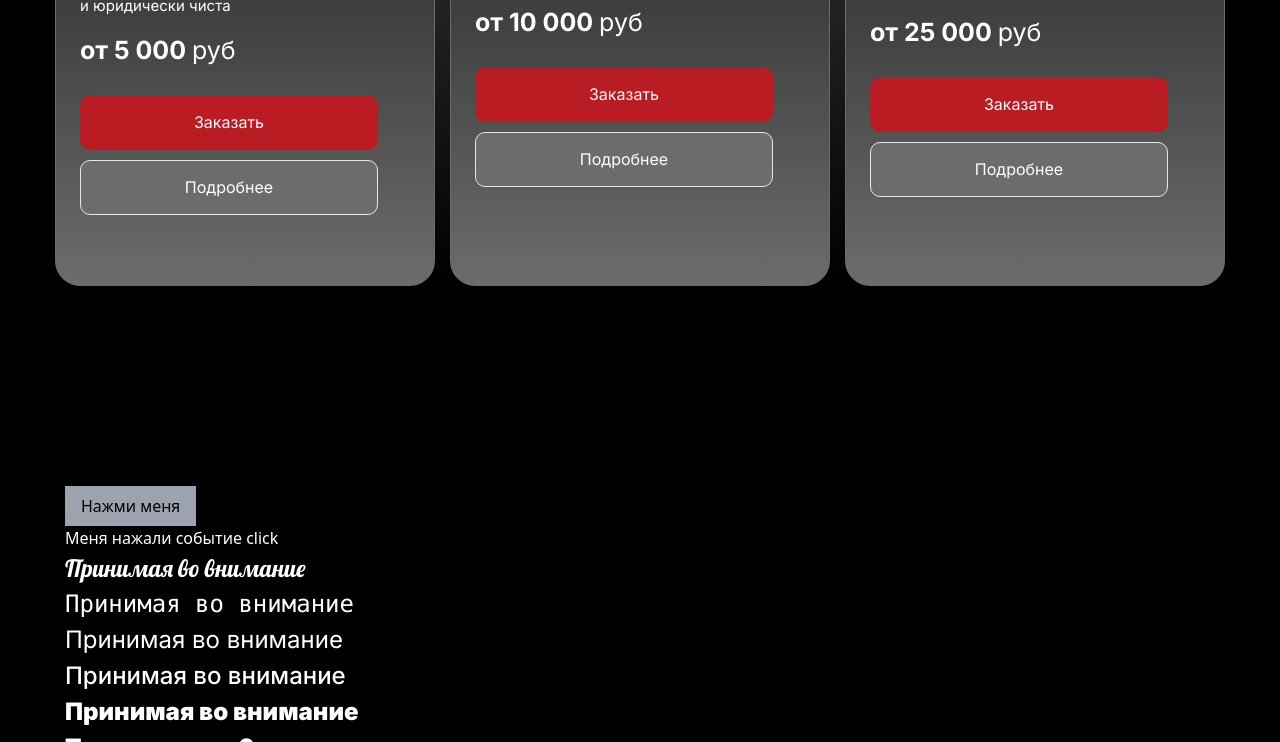
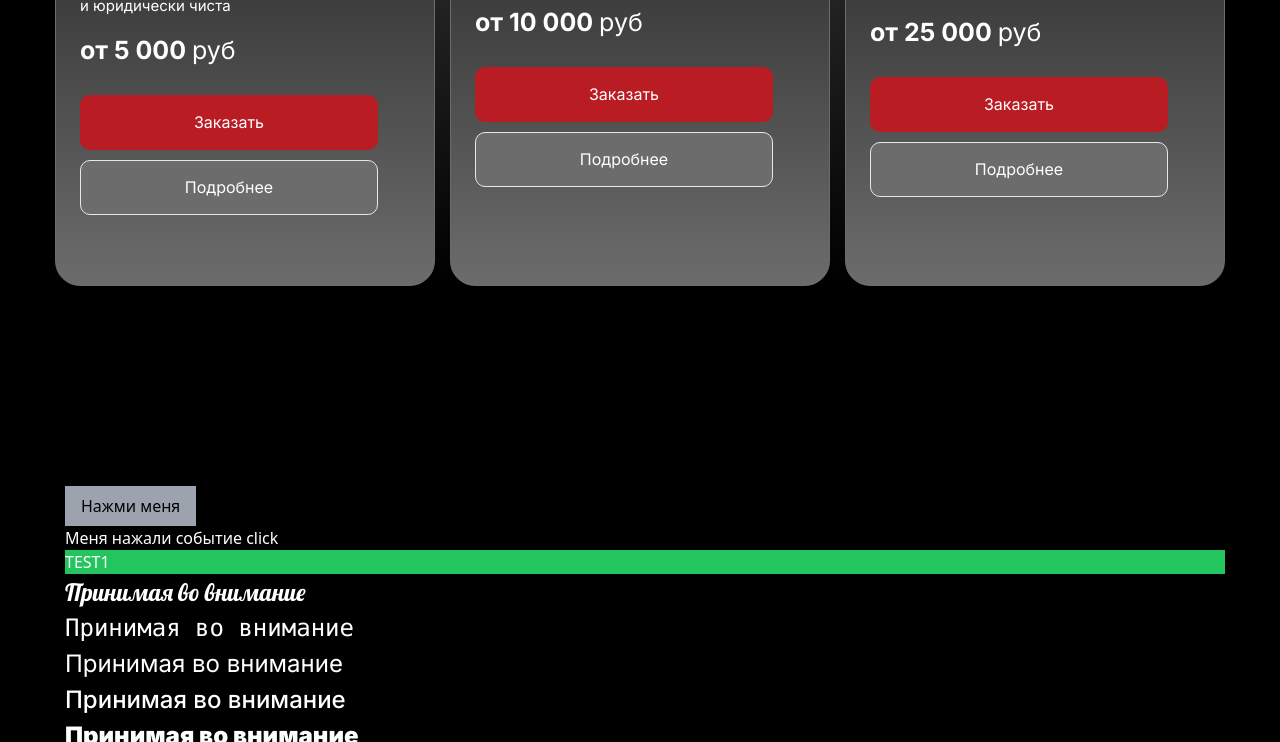
Before and after one commit to shirguin/Html-AutoDiagnoz52, a website: page index.html in a window 1280 px wide. Both pictures are taken after a click on the button "Нажми меня". Shown: the part 2653-3395 px from the top of the page. Drawn offline with nearby package versions, Linux system fonts and the light colour scheme.

Commit message:
test button-7

```diff
--- a/index.html
+++ b/index.html
@@ -2525,6 +2525,7 @@
             Нажми меня
           </button>
           <h3 id="test_text" class="text-mainWhite"></h3>
+          <h3 id="test_text_1" class="text-mainWhite hidden">TEST1</h3>
 
           <h1 class="font-lobster text-[24px] text-mainWhite font-regular">
             Принимая во внимание
@@ -2542,7 +2543,7 @@
             Принимая во внимание
           </h1>
           <h1 class="font-inter text-[24px] text-mainWhite font-black">
-            Тест кнопок - 6
+            Тест кнопок - 7
           </h1>
         </section>
       </main>
@@ -2576,8 +2577,11 @@
       function OpenNote(event) {
 
         let text = document.getElementById("test_text");
-
-        text.innerText = `Меня нажали событие ${event.type}` ;
+        let text_1 = document.getElementById("test_text_1");
+
+        text.innerText = `Меня нажали событие ${event.type}`;
+        text_1.classList.remove("hidden");
+        text_1.classList.add("bg-green-500");
       }
       // Модальные окна
       function showModal(modal) {
```
Also changed, not shown: output.css.
